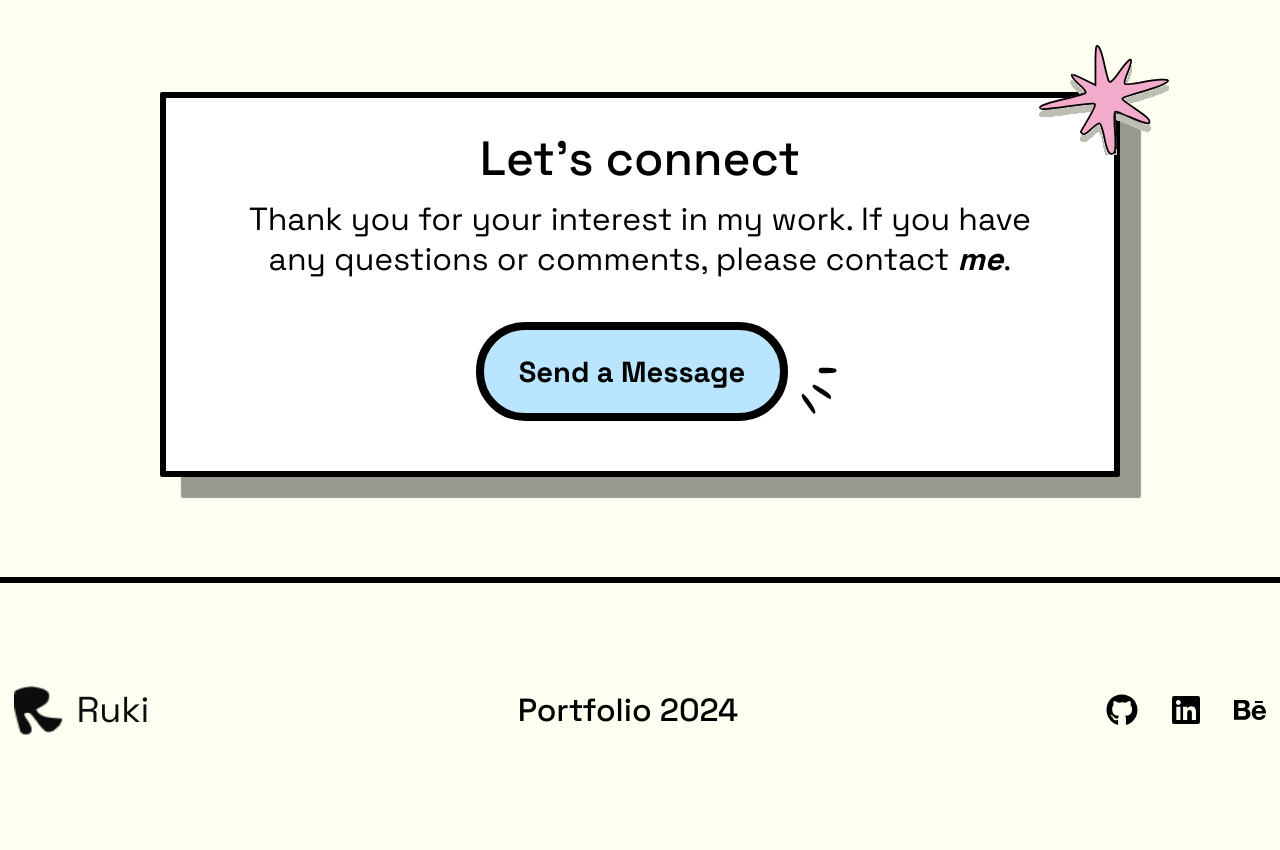
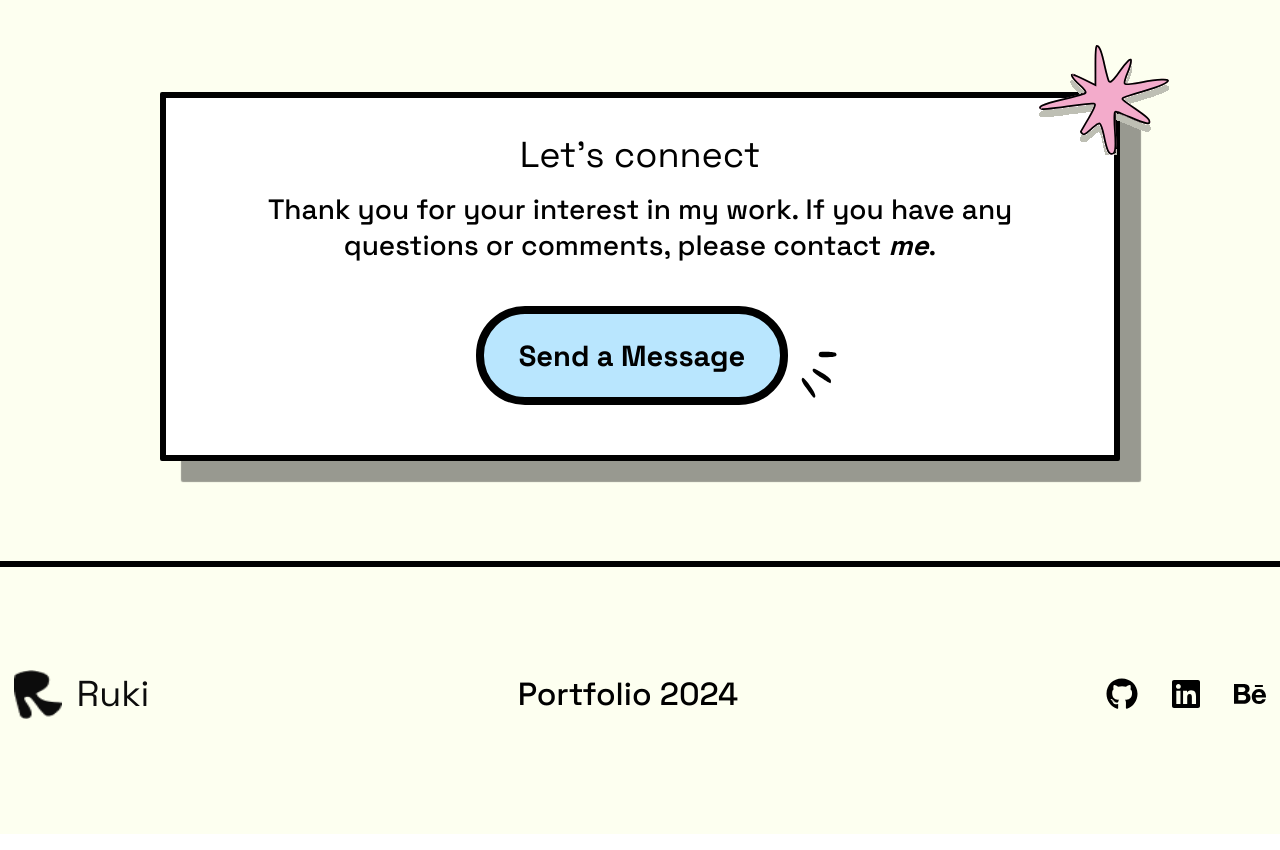
Before and after one commit to salmanfaraj06/react-setup-template, a React (Vite) app: page / in a window 1280 px wide. Shown: the part 3280-4130 px from the top of the page. Built offline with nearby package versions, Linux system fonts and the light colour scheme.

Commit message:
fixed fonts

```diff
--- a/src/components/Contact.jsx
+++ b/src/components/Contact.jsx
@@ -18,16 +18,16 @@ function Contact() {
       <div className="mt-[-63px] flex w-[75%] justify-center self-center rounded-sm border-[6px] border-solid border-black-900_01 bg-white-A700_01 p-2 shadow-sm sm:p-4 md:justify-center">
         <div className="mt-[29px] flex w-[90%] flex-col items-center md:w-full">
           <Text
-            size="2xl"
+            size="xl"
             as="p"
-            className="md:text-center md:text-4xl sm:text-[22px]"
+            className="md:text-center md:text-4xl sm:text-[27px] font-medium"
           >
             Let’s connect
           </Text>
           <Text
-            size="lg"
+            size="md"
             as="p"
-            className="mt-4 px-3 text-center sm:text-[11px] md:text-[22px] "
+            className="mt-4 px-3 text-center sm:text-[15px] md:text-[22px] "
           >
             Thank you for your interest in my work. If you have any questions or
             comments, please contact{" "}
--- a/src/components/ProjectsArea.jsx
+++ b/src/components/ProjectsArea.jsx
@@ -10,7 +10,7 @@ const ProjectsArea = ({ portfolio, title, description, link }) => {
                     <img src={portfolio} alt='portfolio' className='w-full h-auto max-h-[210px] md:max-h-[200px] mb-4' />
                     <div className='h-full'>
                         <div className='flex items-center justify-between'>
-                            <Heading className='text-4xl md:text-[28px] sm:text-[19px] ' as="h2">{title}</Heading>{" "}
+                            <Heading className='text-4xl md:text-[28px] sm:text-[18px] ' as="h2">{title}</Heading>{" "}
                             <Button size="xs" shape="square" className="w-10 h-10 sm:w-5 sm:h-5 md:w-7 md:h-7">
                                 <a href={link}>
                                     <img className="" src="images/img_arrow_left.svg" alt="arrow" />
```
